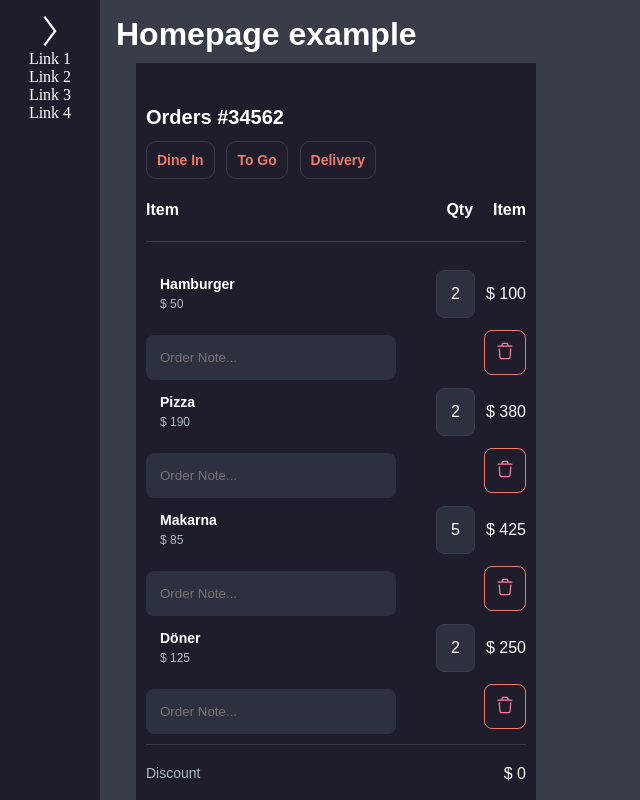
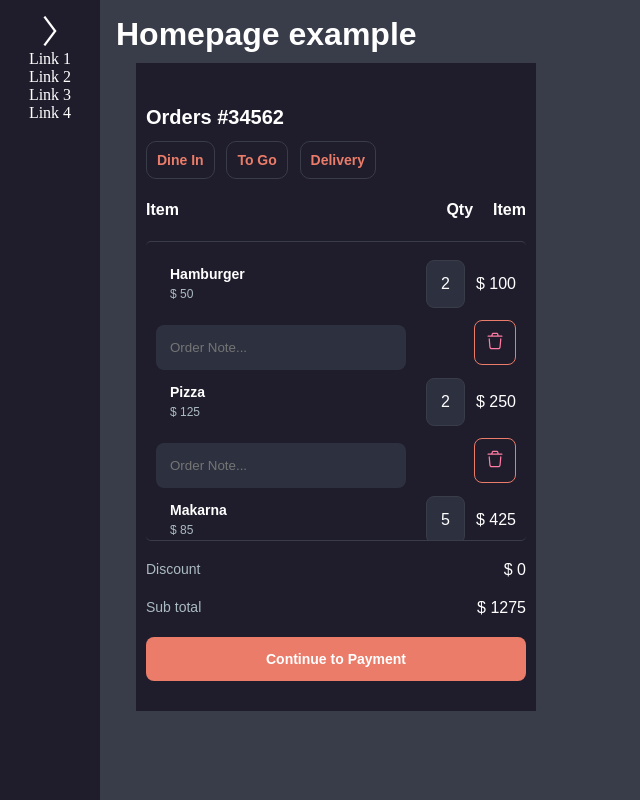
Before and after one commit to alperenustun/food-order-app, a React (Vite) app: page / in a window 1280 px wide. Shown: the top 800 px of the page, without its empty margins (0-640 px from the left). Built offline with nearby package versions, Linux system fonts and the light colour scheme; no server answers; the database is empty; sample sign-in values are in the browser's storage.

Commit message:
[FO-6] scrollbar added

```diff
--- a/src/components/PaymentConfirmation/ConfirmationFood/ConfirmationFood.scss
+++ b/src/components/PaymentConfirmation/ConfirmationFood/ConfirmationFood.scss
@@ -61,7 +61,6 @@
     display: flex;
     justify-content: space-between;
     align-items: center;
-    gap: 10px;
 }
 
 .food-card-button {
--- a/src/components/PaymentConfirmation/PaymentConfirmation.jsx
+++ b/src/components/PaymentConfirmation/PaymentConfirmation.jsx
@@ -12,7 +12,7 @@ const mockFoodData = [
   {
     id: 2,
     name: "Pizza",
-    price: 190,
+    price: 125,
     quantity: 2,
   },
   {
@@ -27,6 +27,13 @@ const mockFoodData = [
     price: 125,
     quantity: 2,
   }
+  ,
+  {
+    id: 1,
+    name: "Islak Hamburger",
+    price: 50,
+    quantity: 5,
+  }
 ];
 
 function PaymentConfirmation() {
@@ -40,7 +47,7 @@ function PaymentConfirmation() {
   return (
     <div className="PaymentConfirmation">
       <div className="PaymentConfirmation-box">
-      <h2 className="PaymentConfirmation-box-h2">Orders #34562</h2>
+        <h2 className="PaymentConfirmation-box-h2">Orders #34562</h2>
         <div className="PaymentConfirmation-Button-Box">
           <button className="PaymentConfirmation-Button">Dine In</button>
           <button className="PaymentConfirmation-Button">To Go</button>
@@ -54,7 +61,7 @@ function PaymentConfirmation() {
           </div>
         </div>
 
-        <div className="food-container">
+        <div className="food-container" style={{ maxHeight: '300px', overflowY: 'auto' }}>
           {foods.map((food) => (
             <ConfirmationFood key={food.id} food={food} onDelete={() => handleDeleteFood(food.id)} />
           ))}
--- a/src/components/PaymentConfirmation/PaymentConfirmation.scss
+++ b/src/components/PaymentConfirmation/PaymentConfirmation.scss
@@ -79,6 +79,12 @@
     border-bottom: 1px solid #393C49;
     padding-top: 20px;
     padding-bottom: 10px;
+    max-height: 300px;
+    overflow-y: auto;
+    border-radius: 5px;
+    padding: 10px;
+    -ms-overflow-style: none;  /* IE ve Edge için */
+  scrollbar-width: none;
 }
 
 .PaymentConfirmation-Subtotal {
```
